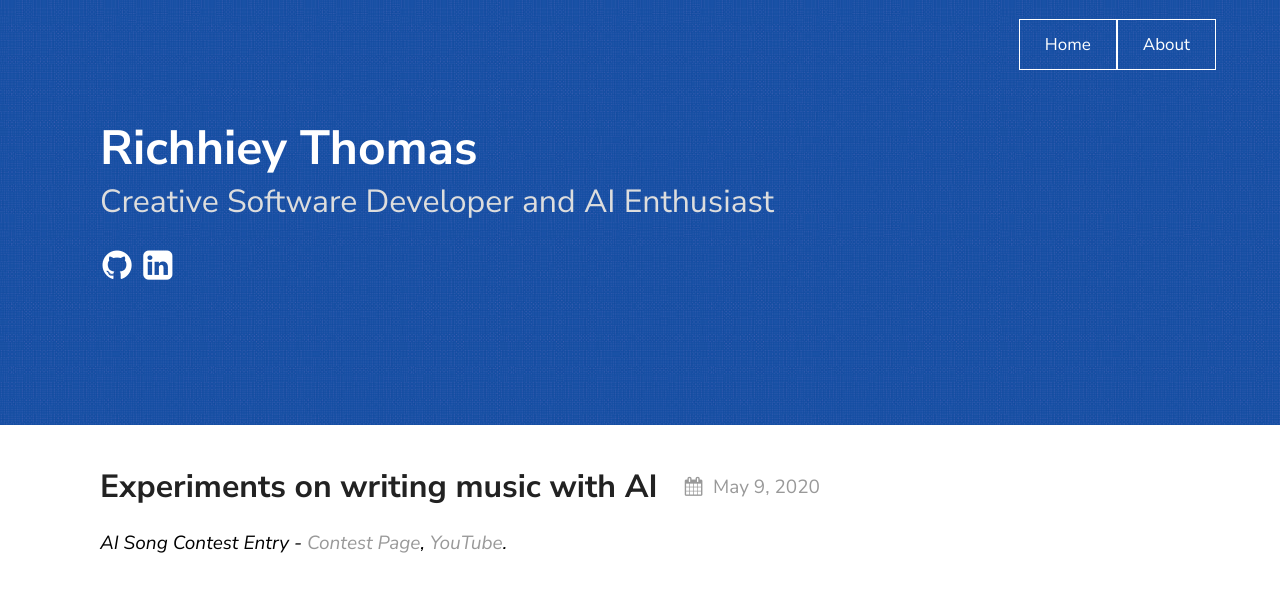
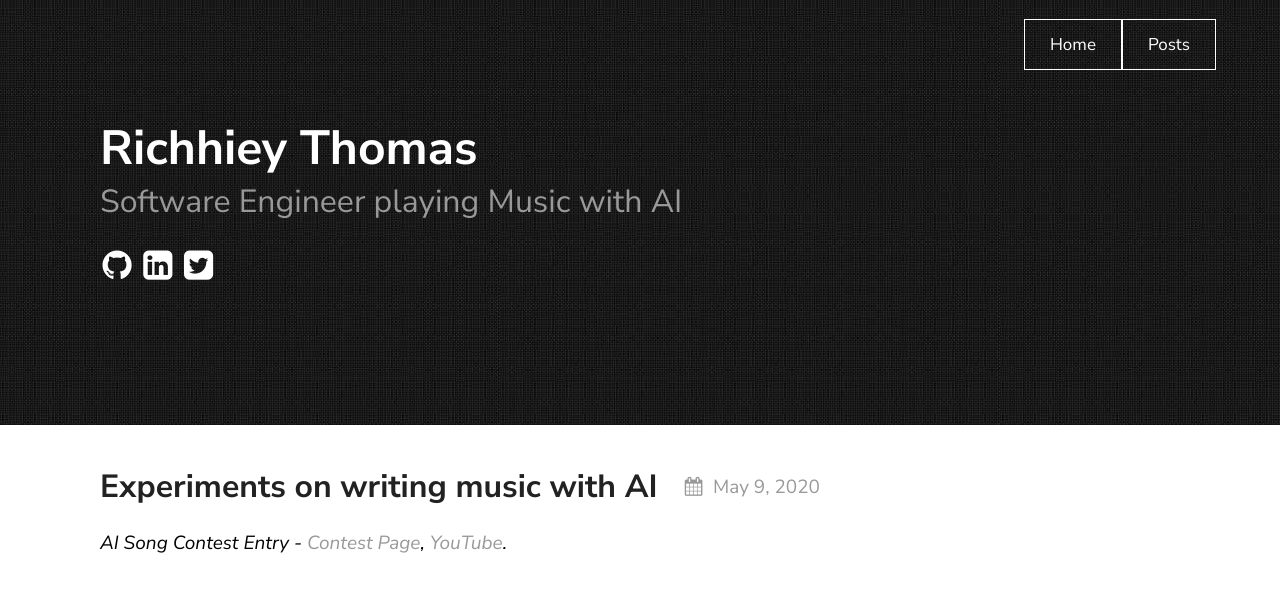
Before and after one commit to richhiey/richhiey.github.io, a Jekyll site: the page built from index.md, in a window 1280 px wide. Shown: the top 592 px of the page. Built offline with Jekyll 4.4.1, drawn with Linux system fonts in a browser that asks for light colours.

```diff
--- a/_config.yml
+++ b/_config.yml
@@ -1,8 +1,8 @@
-title: Richhiey's Home
+title: Richhiey Thomas Home | My little space on the internet
 author: GitHub User
 email: richhiey1996@gmail.com
 description: > # this means to ignore newlines until "show_exerpts:"
-  My little space on the internet
+  Richhiey Thomas blog | My little space on the internet
 show_excerpts: true # set to true to show excerpts on the homepage
 
 remote_theme: richhiey1996/texture
@@ -16,15 +16,15 @@ sass:
 permalink: /posts/:title/
 texture:
   title: Richhiey Thomas
-  tagline: Creative Software Developer and AI Enthusiast
+  tagline: Software Engineer playing Music with AI
   date_format: "%b %-d, %Y"
-  style: blue
+  style: black
   showNav: true
   showPicker: false
 
   # generate social links in footer
   social_links:
-    facebook: richhiey.thomas
+    twitter: richhiey
     github:  richhiey1996
     linkedIn: in/richhiey
     rss: rss
--- a/_includes/nav.html
+++ b/_includes/nav.html
@@ -2,7 +2,7 @@
 <div class="navbar">
 	<ul>
 		<a href="/"><li>Home</li></a>
-		<a href="/about"><li>About</li></a>
+		<a href="/posts"><li>Posts</li></a>
 	</ul>
 </div>
 {%- endif -%}
```
Also changed, not shown: LICENSE.txt (deleted), _layouts/posts.html (added), texture.gemspec (deleted).
